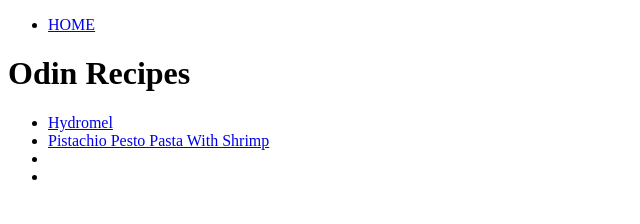
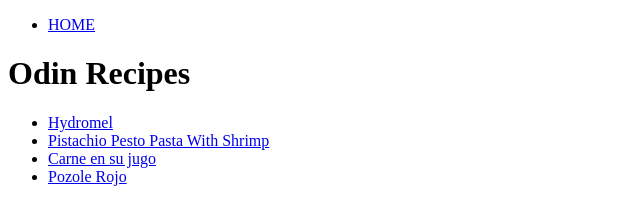
Before and after one commit to ArturoCab/odin-recipes, a plain HTML site: page index.html in a window 1280 px wide. Shown: the whole page, without its empty margins (0-640 px from the left). Drawn offline with Linux system fonts and the light colour scheme.

Commit message:
add: pozole Rojo

```diff
--- a/index.html
+++ b/index.html
@@ -19,8 +19,8 @@
             <a href="./recipes/hydromel.html">Hydromel</a>
         </li>
         <li><a href="./recipes/pistachioPestoPastaWithShrimp.html">Pistachio Pesto Pasta With Shrimp</a></li>
-        <li><a href="/recipes/carneEnSuJugo.html"></a></li>
-        <li><a href="/recipes/pozoleRojo.html"></a></li>
+        <li><a href="/recipes/carneEnSuJugo.html">Carne en su jugo</a></li>
+        <li><a href="/recipes/pozoleRojo.html">Pozole Rojo</a></li>
     </ul>
 </body>
 </html>
```
